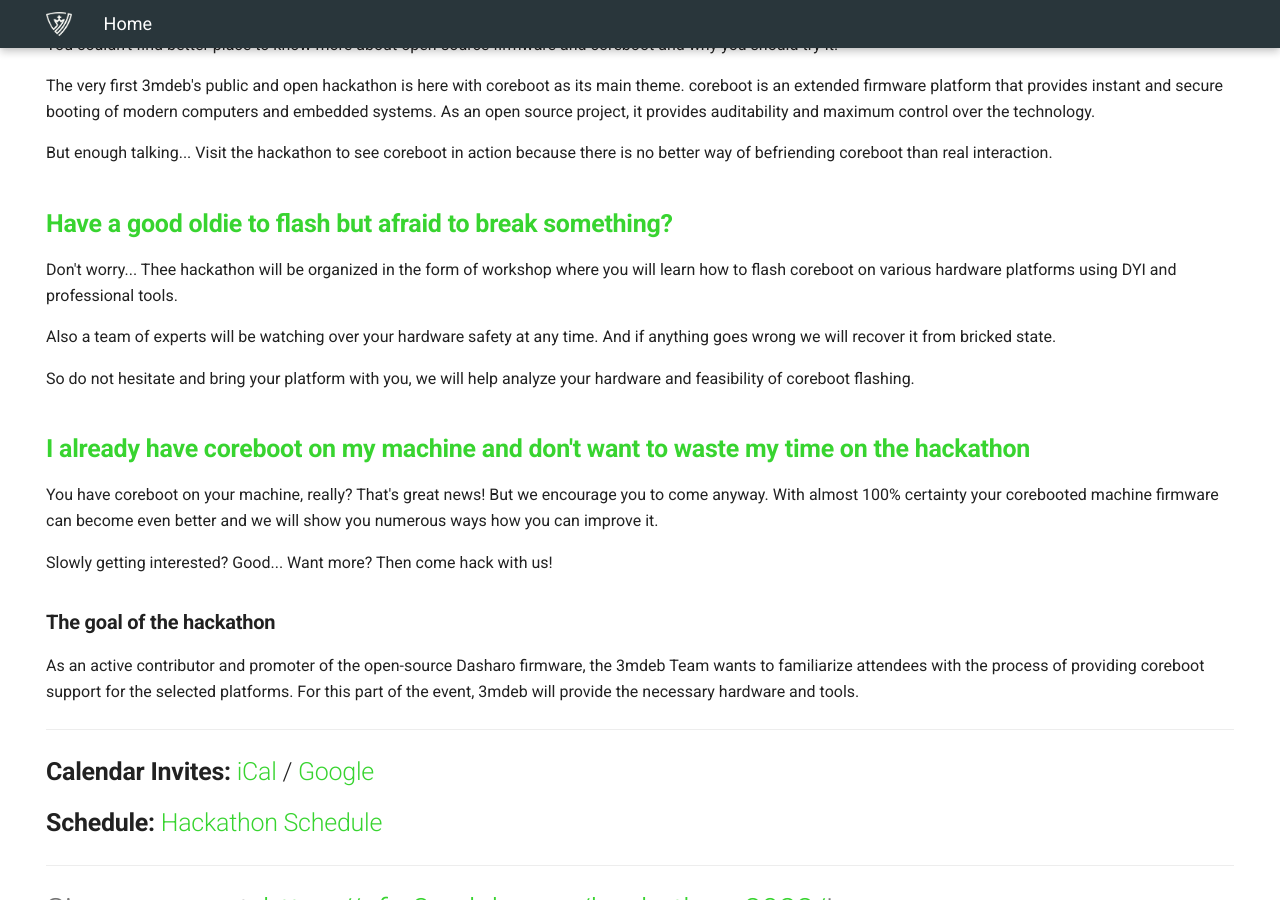
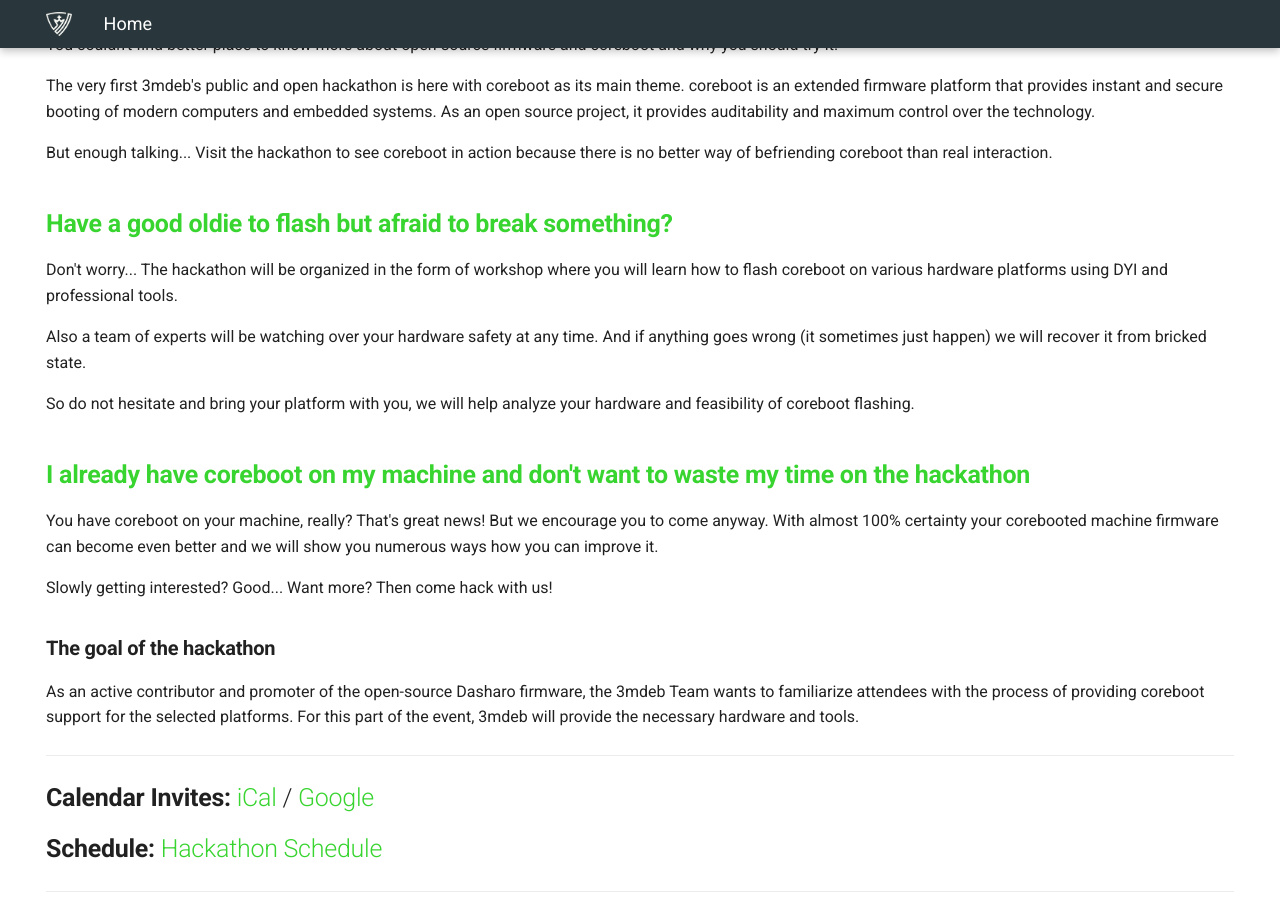
Before and after one commit to Dasharo/vpub, an MkDocs documentation site: the page built from docs/index.md, in a window 1280 px wide and 900 px high, scrolled down 880 px. Built offline with MkDocs 1.6.1 and Material for MkDocs 9.7.7, drawn with Linux system fonts in a browser that asks for light colours; some of the changed text lies outside the part shown.

Commit message:
docs/index.md: clarify that bricking happens
Signed-off-by: Michał Żygowski <michal.zygowski@3mdeb.com>

```diff
--- a/docs/index.md
+++ b/docs/index.md
@@ -35,12 +35,13 @@
   <b>Have a good oldie to flash but afraid to break something?</b>
 </h2>
 
-Don't worry... Thee hackathon will be organized in the form of workshop where
+Don't worry... The hackathon will be organized in the form of workshop where
 you will learn how to flash coreboot on various hardware platforms using DYI
 and professional tools.
 
 Also a team of experts will be watching over your hardware safety at any time.
-And if anything goes wrong we will recover it from bricked state.
+And if anything goes wrong (it sometimes just happen) we will recover it from
+bricked state.
 
 So do not hesitate and bring your platform with you, we will help analyze your
 hardware and feasibility of coreboot flashing.
@@ -147,7 +148,7 @@
 As the event host, we take your health and the health of the 3mdeb community
 seriously. We make every effort to ensure the health and safety of hackathon participants.
 First and foremost, we follow the recommendations of the
-[polish government recommendations](https://www.gov.pl/web/coronavirus/tips).
+[Polish government recommendations](https://www.gov.pl/web/coronavirus/tips).
 We will provide masks to participants who would like them.
 
 ---
```
